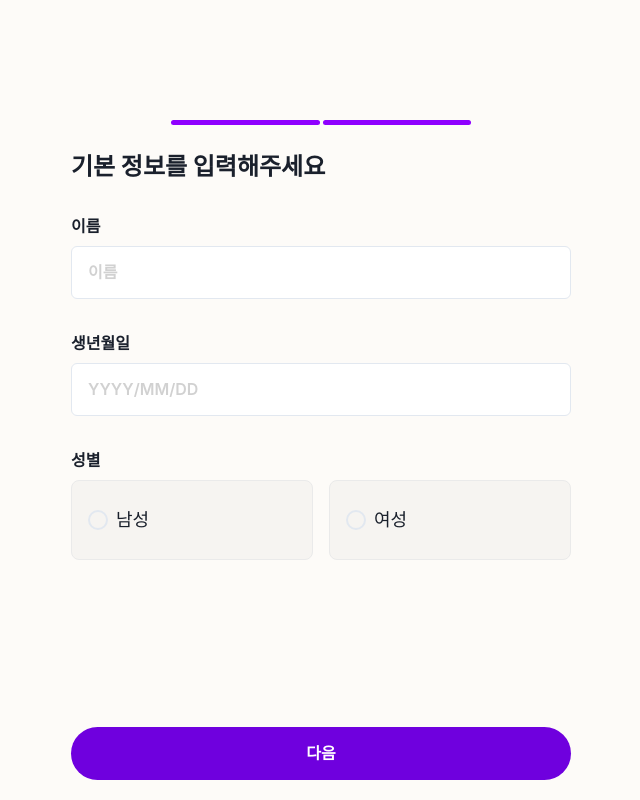
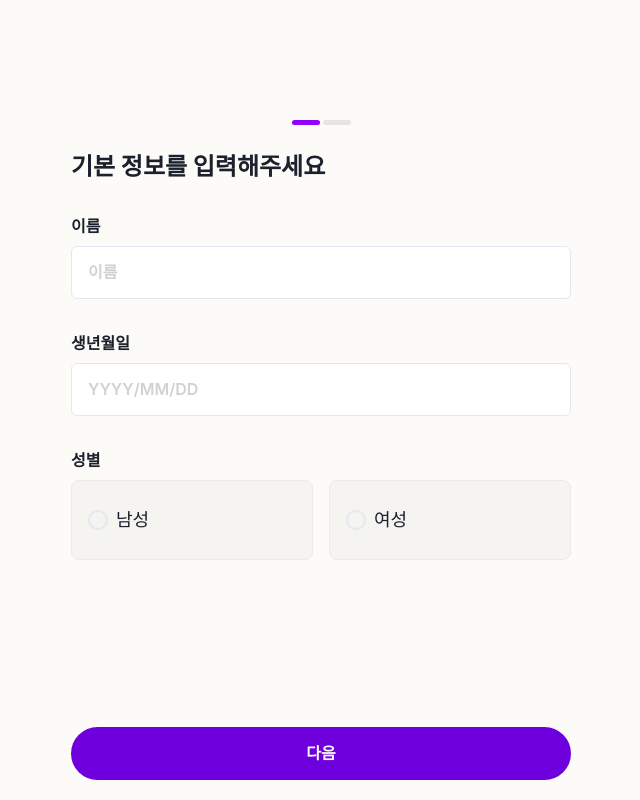
Before and after one commit to foodteacher/FoodTeacherV2-FE, a Next.js app: page /signup in a window 1280 px wide. Shown: the whole page, without its empty margins (319-959 px from the left). Built offline with nearby package versions, Linux system fonts and the light colour scheme.

Commit message:
feat : 진행 상황에 따른 progressbar 표시
#21

```diff
--- a/app/(featured-slice)/shared/ui/progress-box/ProgressBar.tsx
+++ b/app/(featured-slice)/shared/ui/progress-box/ProgressBar.tsx
@@ -1,16 +1,37 @@
-import { Box, Flex } from "@chakra-ui/react";
+import { Box, BoxProps, Flex } from "@chakra-ui/react";
 import React from "react";
 
-const ProgressBox = ({ focus }: { focus: string }) => {
+interface ProgressBarProps {
+  stepArr: string[];
+  currentStep: string;
+  boxWidth?: string;
+}
+
+interface ProgressBoxProps extends BoxProps {
+  focus: string;
+  currentStep: string;
+  stepArr: string[];
+}
+
+const ProgressBox = ({ focus, currentStep, stepArr, w }: ProgressBoxProps) => {
+  const targetIdx = stepArr.indexOf(focus);
+  const currentIdx = stepArr.indexOf(currentStep);
+
   const progressColor =
-    focus === "0" ? "#E7E5E2" : focus === "1" ? "#D49EFF" : "#8F00FF";
+    targetIdx === currentIdx
+      ? "#8F00FF"
+      : targetIdx < currentIdx
+        ? "#D49EFF"
+        : "#E7E5E2";
 
-  return (
-    <Box bg={progressColor} flexGrow={"1"} h={"5px"} borderRadius={"4px"} />
-  );
+  return <Box bg={progressColor} w={w} h={"5px"} borderRadius={"4px"} />;
 };
 
-export const ProgressBar = ({ orderArr }: { orderArr: string[] }) => {
+export const ProgressBar = ({
+  stepArr,
+  boxWidth,
+  currentStep,
+}: ProgressBarProps) => {
   return (
     <Flex
       gap={"3px"}
@@ -18,8 +39,16 @@ export const ProgressBar = ({ orderArr }: { orderArr: string[] }) => {
       w={"300px"}
       justifyContent={"center"}
     >
-      {orderArr.map((ele) => {
-        return <ProgressBox key={ele} focus={ele} />;
+      {stepArr.map((ele: string) => {
+        return (
+          <ProgressBox
+            key={ele}
+            focus={ele}
+            w={boxWidth}
+            stepArr={stepArr}
+            currentStep={currentStep}
+          />
+        );
       })}
     </Flex>
   );
--- a/app/(featured-slice)/widgets/signup-funnel/ui/funnel/SignupFunnel.tsx
+++ b/app/(featured-slice)/widgets/signup-funnel/ui/funnel/SignupFunnel.tsx
@@ -33,7 +33,11 @@ export const SignupFunnel = () => {
         bg={"#FDFBF8"}
         w={["100%", "100%", "740px"]}
       >
-        <ProgressBar orderArr={steps} />
+        <ProgressBar
+          stepArr={steps}
+          currentStep={currentStep}
+          boxWidth={"28px"}
+        />
         <Funnel.Step name="info">
           <UserInfo goNextStep={changeNextStep} setState={setSurveyState} />
         </Funnel.Step>
```
